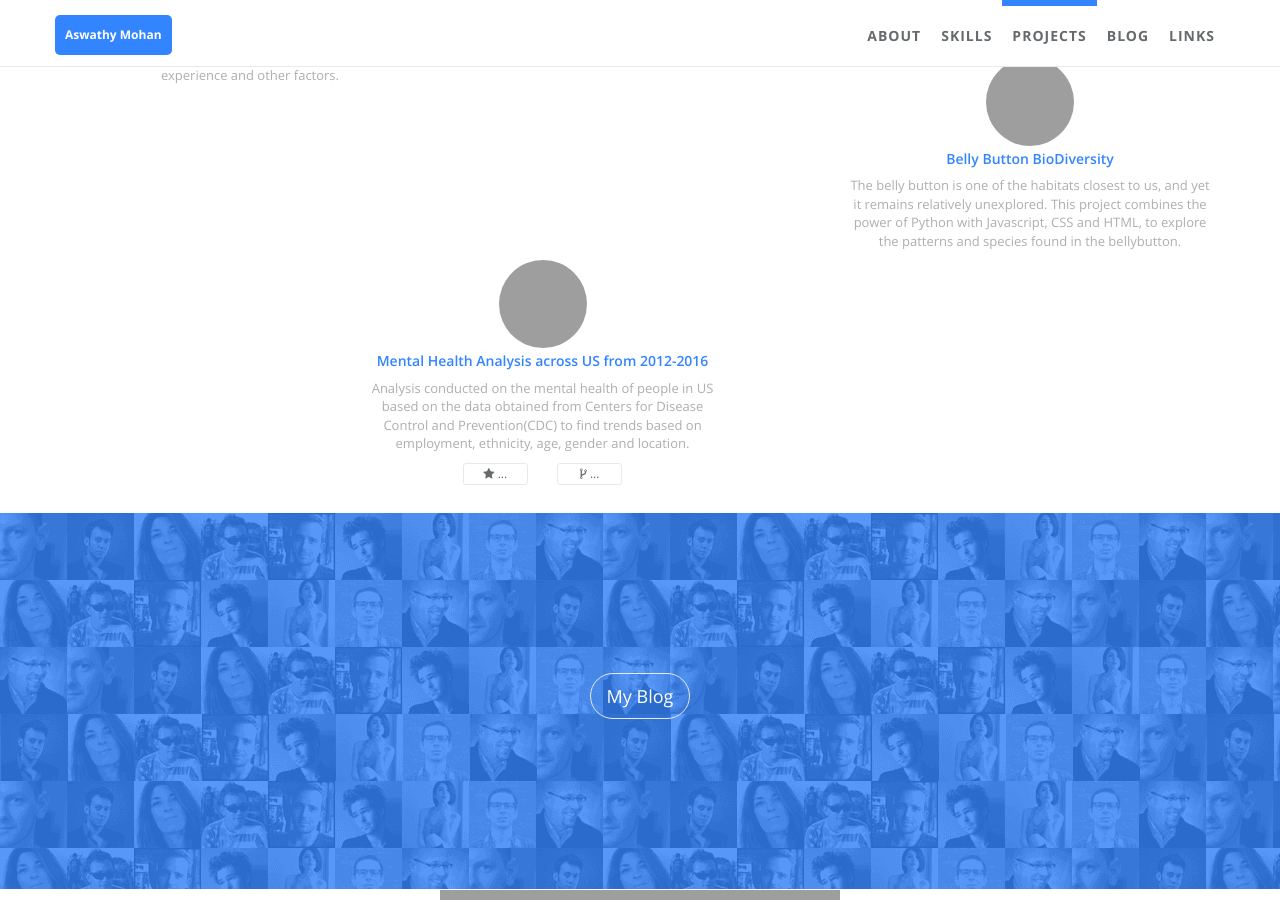
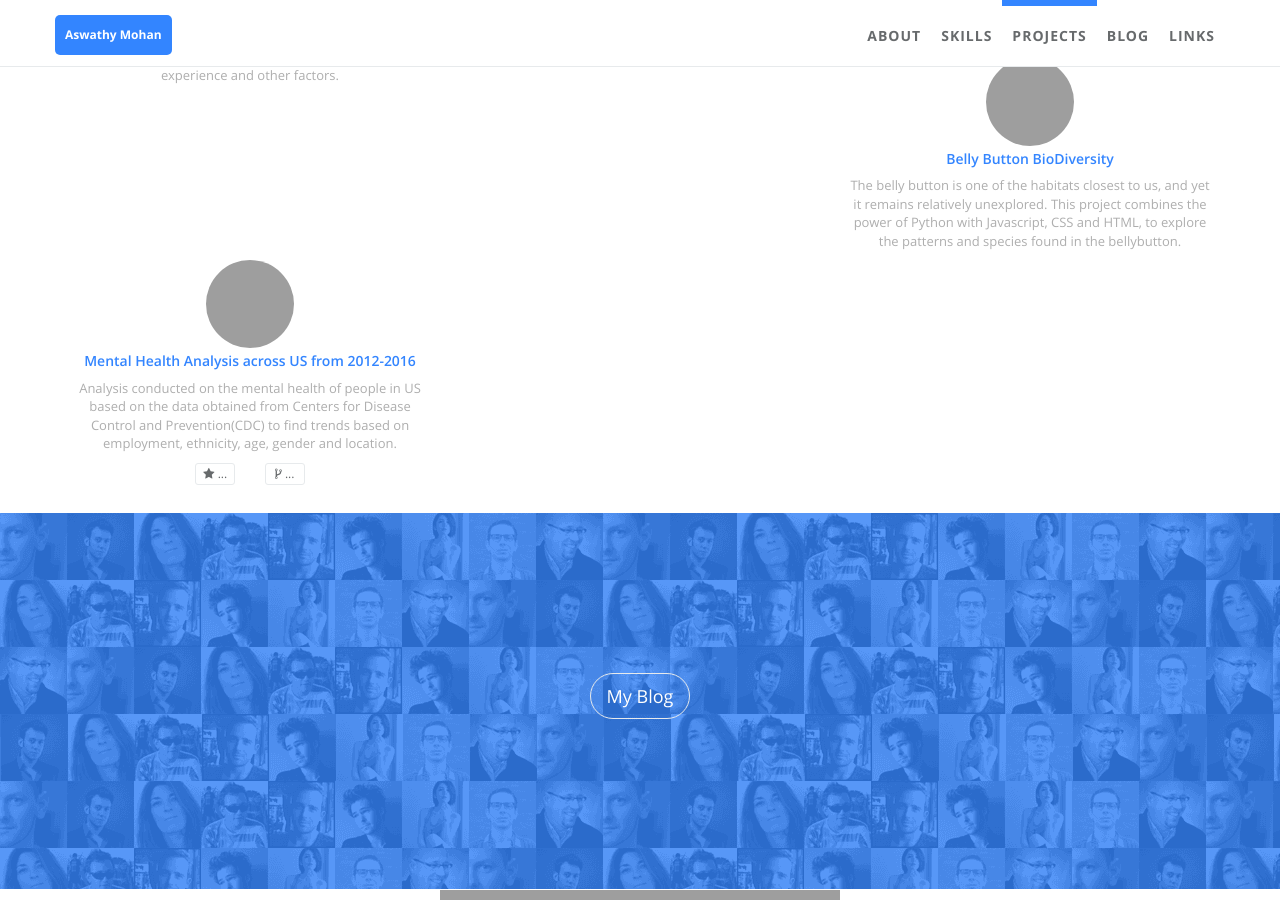
Before and after one commit to AswathyMV/aswathy.mohan, a Jekyll site: the page built from index.html, in a window 1280 px wide and 900 px high, scrolled down 1882 px. Built offline with Jekyll 4.4.1, drawn with Linux system fonts in a browser that asks for light colours; grey boxes are pictures that could not be loaded.

Commit message:
Update projects.html

```diff
--- a/_includes/sections/projects.html
+++ b/_includes/sections/projects.html
@@ -10,9 +10,9 @@
             {% assign loopindex = forloop.index | modulo: 2 %}
             {% if forloop.last %}
                 {% if forloop.last == forloop.first %}
-            <div class="col-sm-4 wow col-sm-offset-3 zoomIn">
+            <div class="col-sm-4 wow  zoomIn">
                 {% else %}
-            <div class="col-sm-4 wow {% if loopindex == 1 %} fadeInLeft col-sm-offset-3 {% else %} fadeInRight {% endif %}">
+            <div class="col-sm-4 wow {% if loopindex == 1 %} fadeInLeft  {% else %} fadeInRight {% endif %}">
                 {% endif %}
             {% else %}
             <div class="col-sm-4 wow {% if loopindex == 1 %} fadeInLeft {% else %} fadeInRight {% endif %}">
@@ -31,8 +31,8 @@
                   <p><span data-i18n="projects.{{ project.i18n }}">{{ project.desc }}</span></p>
                   {% if project.repo %}
                   <div user="{{ project.gh_user }}" repo="{{ project.repo }}" class="ghbtn">
-                      <a target="_blank" style="width: 65px;" href="https://github.com/{{ project.gh_user }}/{{ project.repo }}/stargazers" class="btn btn-white btn-xs star"><i class="fa fa-star"></i> ...</a>&emsp;&emsp;
-                      <a target="_blank" style="width: 65px;" href="https://github.com/{{ project.gh_user }}/{{ project.repo }}/network" class="btn btn-white btn-xs fork"><i class="fa fa-code-fork"></i> ...</a>
+                      <a target="_blank" style="width: 40px;" href="https://github.com/{{ project.gh_user }}/{{ project.repo }}/stargazers" class="btn btn-white btn-xs star"><i class="fa fa-star"></i> ...</a>&emsp;&emsp;
+                      <a target="_blank" style="width: 40px;" href="https://github.com/{{ project.gh_user }}/{{ project.repo }}/network" class="btn btn-white btn-xs fork"><i class="fa fa-code-fork"></i> ...</a>
                       <div style="height: 10px;"></div>
                   </div>
                   {% endif %}
```
